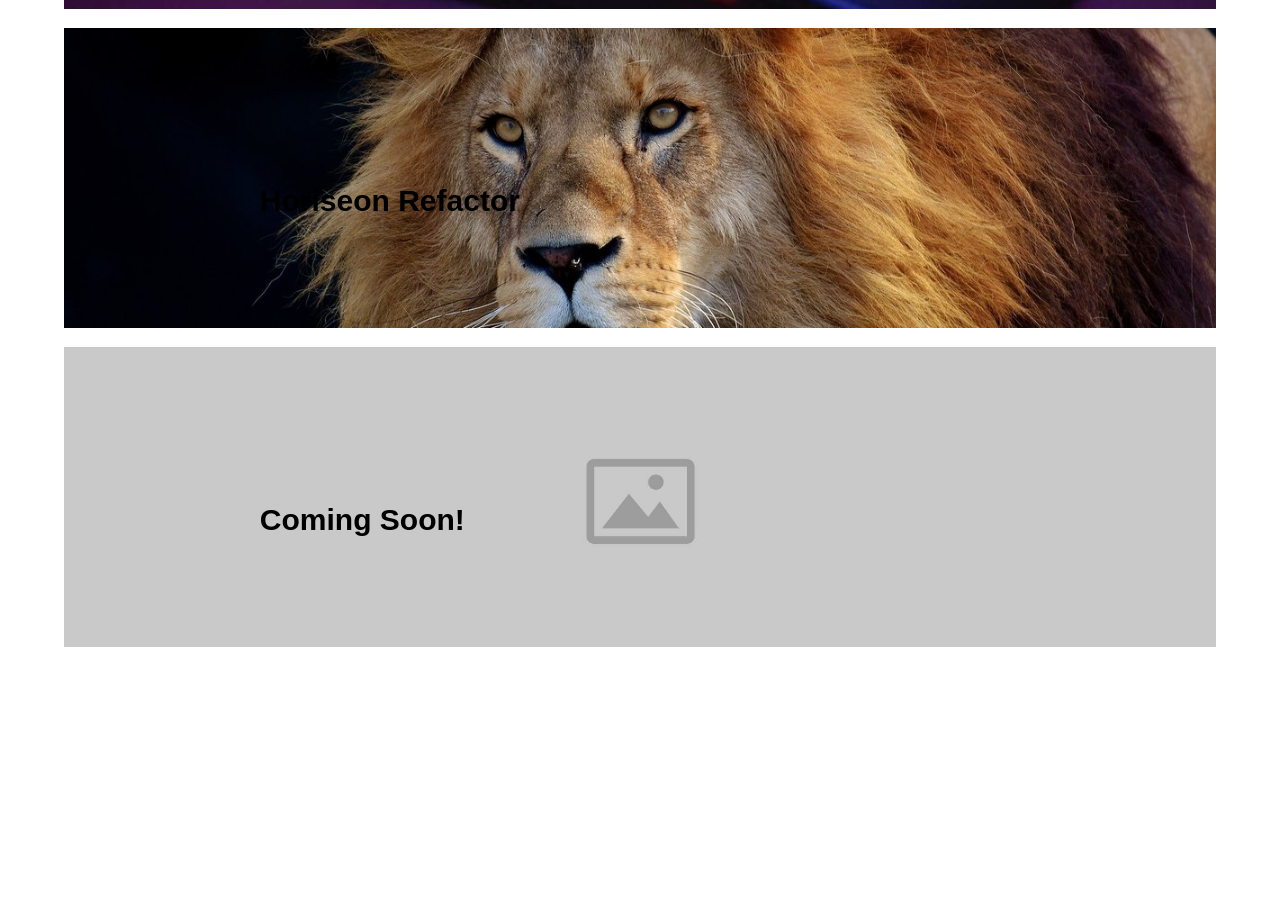
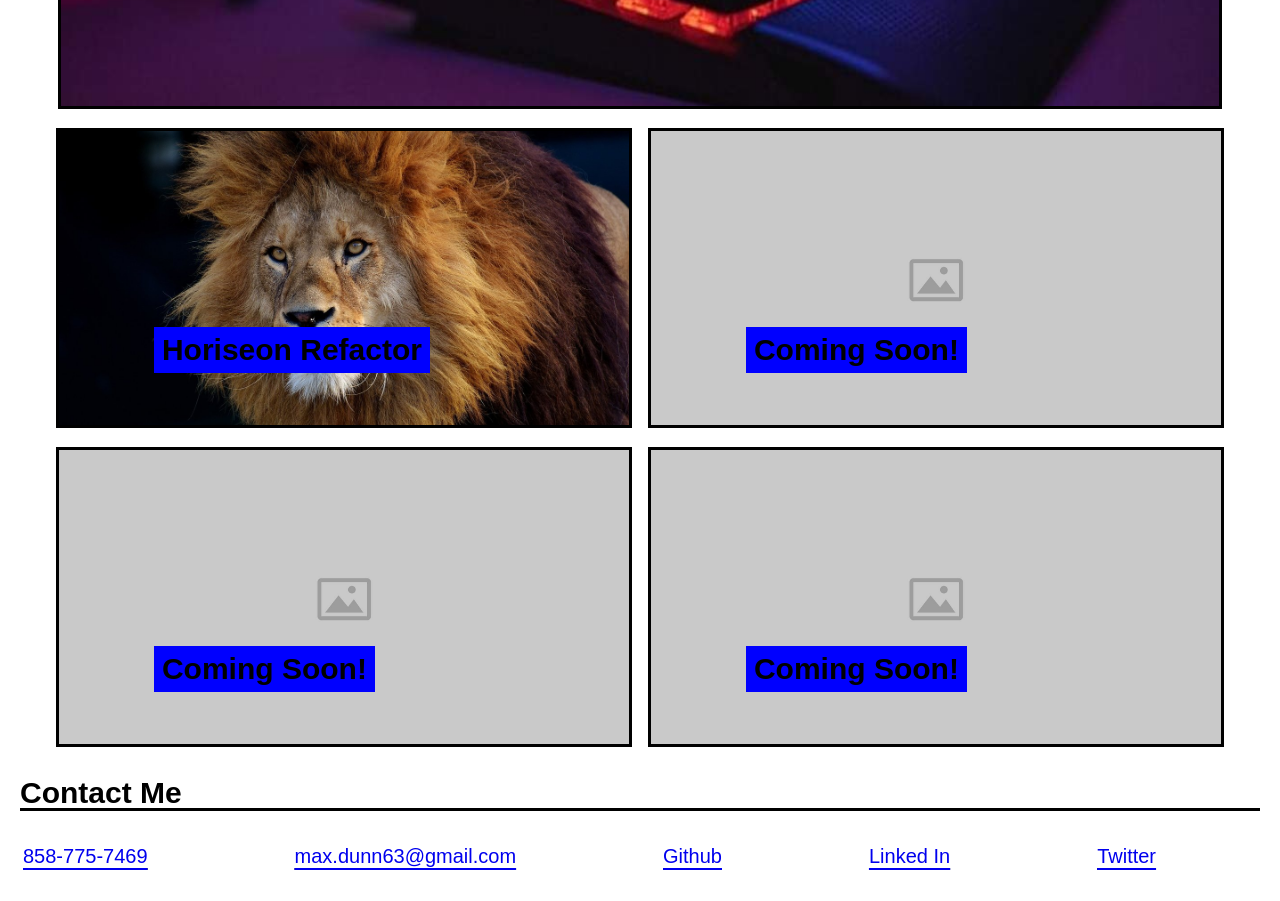
Before and after one commit to maxd66/my-portfolio, a plain HTML site: page index.html in a window 1280 px wide. Shown: the part 1120-2021 px from the top of the page. Before the commit the page ends 1778 px from the top, so only its background shows below. Drawn offline with Linux system fonts and the light colour scheme.

Commit message:
cleaned css and finished media query for medium size

```diff
--- a/assets/css/style.css
+++ b/assets/css/style.css
@@ -13,7 +13,7 @@ h1{
     background-color: red;
 }
 
-ul {
+nav ul {
     position: sticky;
     display: flex;
     flex-wrap: wrap;
@@ -33,7 +33,7 @@ header a {
     /* Change color of links here */
 }
 
-/* Jumbotron CSS */
+    /* Jumbotron CSS */
 
 .hero {
     display: flex;
@@ -52,6 +52,8 @@ header a {
     margin-bottom: 20px;
 }
 
+    /* About me */
+
 main {
     display: flex;
     flex-direction: column;
@@ -68,6 +70,8 @@ main p {
     text-indent: 10%;
     line-height: 1.5;
 }
+
+    /* work layout adjustments */
 
 .figure {
     display: flex;
@@ -86,6 +90,10 @@ main p {
     justify-content: center;
 }
 
+.container section img {
+    border: solid black;
+}
+
 .container a {
     height: 100%;
 }
@@ -94,6 +102,8 @@ main p {
     width: 100%;
 }
 
+    /* image and caption adjustments */
+
 img {
     position: inherit;
     height: 300px;
@@ -101,7 +111,7 @@ img {
     object-fit: cover;
 }
 
-.img1, .img2, .img3 {
+.img1, .img2, .img3, .img4, .img5 {
     flex: 0 0 90%;
     margin: 8px;
 }
@@ -110,26 +120,64 @@ figcaption {
     position: relative;
 }
 
-.img1 h3 {
+.container h3 {
     position: absolute;
     bottom: -0%;
     left: 17%;
     margin-bottom: 10%;
     font-size: 150%;
+    background-color: blue;
+    padding: 8px;
 }
 
-.img2 h3 {
-    position: absolute;
-    bottom: -0%;
-    left: 17%;
-    margin-bottom: 10%;
+    /* footer */
+
+footer h2 {
     font-size: 150%;
+    border-bottom: solid;
+    margin: 20px;
+}
+footer {
+    padding-bottom: 20px;
 }
 
-.img3 h3 {
-    position: absolute;
-    bottom: -0%;
-    left: 17%;
-    margin-bottom: 10%;
-    font-size: 150%;
+footer li {
+    margin-left: 8px;
 }
+
+    /* Media queries for Medium size/tablet */
+
+@media screen and (min-width: 576px) {
+    .hero h2 {
+        text-align: right;
+        padding-right: 10px;
+        margin-left: 300px;
+    }
+
+    #main-img {
+        height: 400px;
+    }
+
+    .img1 {
+        flex: 0 0 91%;
+    }
+
+    .img2, .img3, .img4, .img5 {
+        flex: 0 0 45%
+    }
+
+    footer ul {
+        display: flex;
+        flex-wrap: wrap;
+        justify-content: center;
+        align-items: center;
+    }
+
+    footer li {
+        flex-grow: 1;
+    }
+}
+
+@media screen and (min-width: 992px) {
+
+}
--- a/index.html
+++ b/index.html
@@ -34,7 +34,7 @@
         <div class="container">
             <section class="img1">
                 <a href="#cheatsheet">
-                    <img src="./assets/images/gaming.jpg" alt="Gaming PC">
+                    <img id="main-img" src="./assets/images/gaming.jpg" alt="Gaming PC">
                 </a>
                 <figcaption>
                     <h3>Cheat Sheet</h3>
@@ -56,7 +56,35 @@
                     <h3>Coming Soon!</h3>
                 </figcaption>
             </section>
+            <section class="img4">
+                <a href="#placeholder">
+                    <img src="./assets/images/placeholder.jpg" alt="Placeholder">
+                </a>
+                <figcaption>
+                    <h3>Coming Soon!</h3>
+                </figcaption>
+            </section>
+            <section class="img5">
+                <a href="#placeholder">
+                    <img src="./assets/images/placeholder.jpg" alt="Placeholder">
+                </a>
+                <figcaption>
+                    <h3>Coming Soon!</h3>
+                </figcaption>
+            </section>
         </div>
     </div>
+    <footer>
+        <h2>
+            Contact Me
+        </h2>
+        <ul>
+            <li><a href="#">858-775-7469</a></li>
+            <li><a href="#">max.dunn63@gmail.com</a></li>
+            <li><a href="#">Github</a></li>
+            <li><a href="#">Linked In</a></li>
+            <li><a href="#">Twitter</a></li>
+        </ul>
+    </footer>
 </body>
 </html>
```
